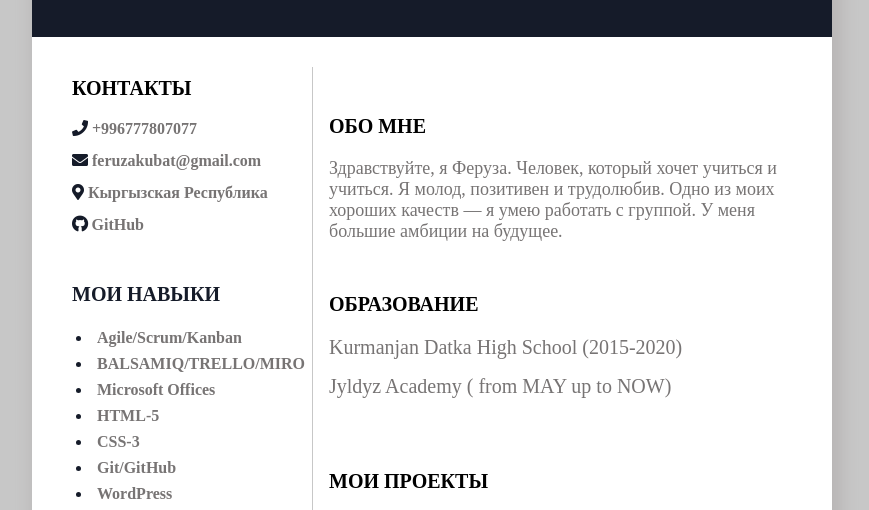
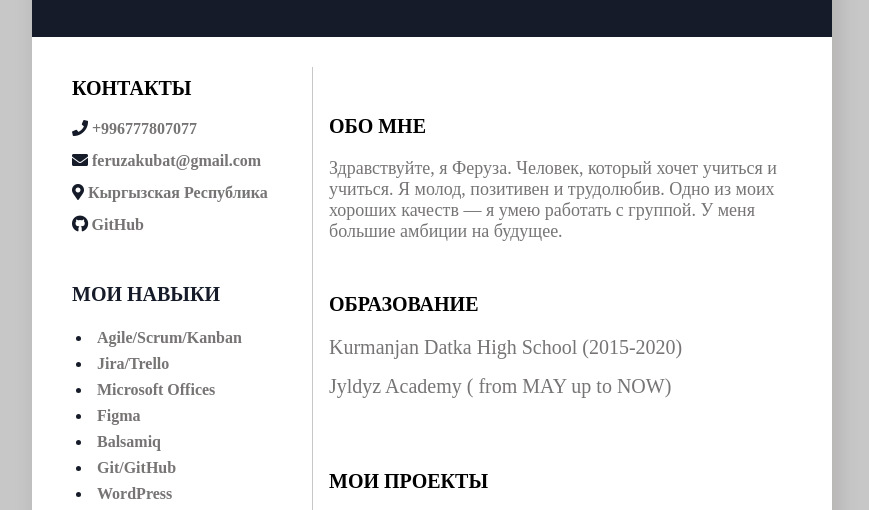
Before and after one commit to FeruzaKubatbekova/my-cv, a plain HTML site: page index.html in a window 1280 px wide. Shown: the part 287-797 px from the top of the page, without its empty margins (208-1077 px from the left). Drawn offline with Linux system fonts and the light colour scheme.

Commit message:
Update index.html

```diff
--- a/index.html
+++ b/index.html
@@ -28,10 +28,10 @@ integrity="sha384-gfdkjb5BdAXd+lj+gudLWI+BXq4IuLW5IT+brZEZsLFm++aCMlF1V92rMkPaX4
              <p class="head">МОИ НАВЫКИ</p>
              <ul class="skills">
                  <li><span>Agile/Scrum/Kanban</span></li>
-                 <li><span>BALSAMIQ/TRELLO/MIRO</span></li>
+                 <li><span>Jira/Trello</span></li>
                  <li><span>Microsoft Offices</span></li>
-                 <li><span>HTML-5</span></li>
-                 <li><span>CSS-3</span></li>
+                 <li><span>Figma</span></li>
+                 <li><span>Balsamiq</span></li>
                  <li><span>Git/GitHub</span></li>
                  <li><span>WordPress</span></li>
              </ul>
@@ -63,7 +63,6 @@ integrity="sha384-gfdkjb5BdAXd+lj+gudLWI+BXq4IuLW5IT+brZEZsLFm++aCMlF1V92rMkPaX4
             <p><a  class="p3" style="font-size: 20px;" href="https://feruzakubatbekova.github.io/CSS2/">CV page with HTML and CSS</a></p>
             <p><a  class="p3" style="font-size: 20px;" href="https://feruzakubatbekova.github.io/CloudBudget/">CloudBudget</a></p>
             <p><a  class="p3" style="font-size: 20px;" href="https://feruzakubatbekova.github.io/TinDog-Master/">Site with Bootstap5</a></p>
-            <br>
             <p class="head">ЯЗЫКИ</p>
              <ul class="skills">
                  <li><span>Английский</span></li>
```
